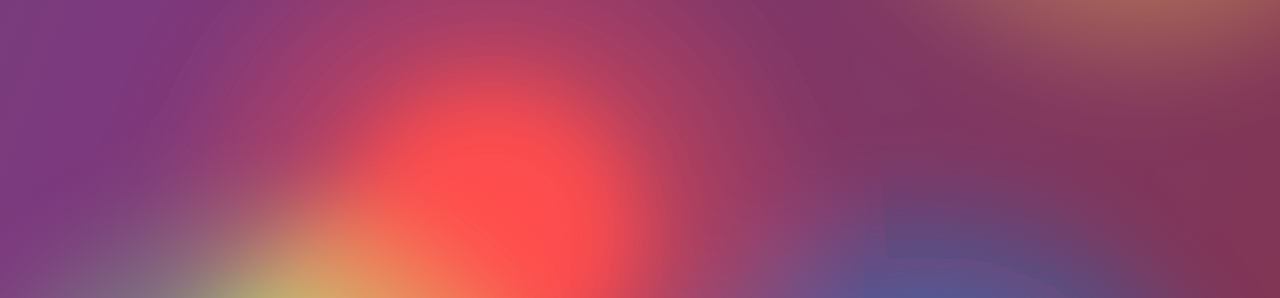
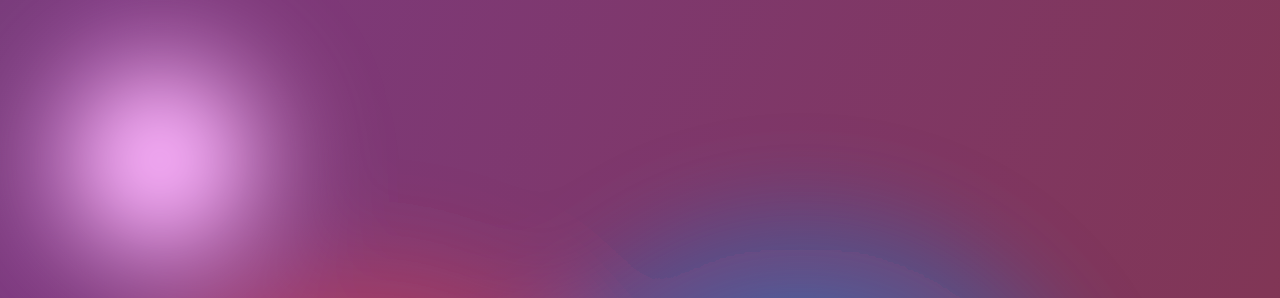
Before and after one commit to ArcZed/interactive_radio, a website built with webpack: page src/index.html in a window 1280 px wide. Shown: the top 298 px of the page. Built offline with nearby package versions, Linux system fonts and the light colour scheme.

Commit message:
finish gradient intro

```diff
--- a/src/css/intro.css
+++ b/src/css/intro.css
@@ -22,8 +22,8 @@
 .blobContainer {
     filter: url(#goo) blur(40px);
     position: absolute;
-    top: -40%;
-    left: 20%;
+    width: 100vw;
+    height: 100vh
 }
 
 dialog {
@@ -43,6 +43,7 @@ dialog {
     z-index: 5;
     border-radius: 50%;
     background: radial-gradient(circle at center, rgba(var(--Pblue), 0.8) 0, rgba(var(--Pblue), 0) 90%) no-repeat;
+    mix-blend-mode: hard-light;
 
     top: calc(0% - var(--circle-size) / 2 );
     left: calc(50% - var(--circle-size) / 2 - 20vh);
@@ -52,14 +53,14 @@ dialog {
 }
 
 .blob2 {
-    top: 30%;
-    left: 30%;
+
     position: absolute;
     width: 80vh;
     height: 80vh;
     z-index: 5;
     border-radius: 50%;
     background: radial-gradient(circle at center, rgba(var(--Pred), 0.8) 0, rgba(var(--Pred), 0) 80%) no-repeat;
+    mix-blend-mode: hard-light;
 
     top: calc(40% - var(--circle-size) / 2);
     left: calc(50% - var(--circle-size) / 2 + 80vh);
@@ -69,8 +70,7 @@ dialog {
 }
 
 .blob3 {
-    top: 0%;
-    left: 10%;
+
     position: absolute;
     width: 80vh;
     height: 80vh;
@@ -88,20 +88,31 @@ dialog {
 }
 
 .blob4 {
-    top: 30%;
-    left: 30%;
     position: absolute;
     width: 80vh;
     height: 80vh;
     z-index: 5;
     border-radius: 50%;
     background: radial-gradient(circle at center, rgba(var(--Pyellow), 0.8) 0, rgba(var(--Pyellow), 0) 80%) no-repeat;
+    mix-blend-mode: hard-light;
 
-    top: calc(50% - var(--circle-size) / 2);
+    top: calc(80% - var(--circle-size) / 2 + 80vh);
     left: calc(80% - var(--circle-size) / 2 + 80vh);
 
     transform-origin: calc(50% - 400px);
     animation: moveCircle 20s ease infinite reverse;
+}
+
+.blob5 {
+    position: absolute;
+    width: 40vh;
+    height: 40vh;
+    z-index: 5;
+    border-radius: 50%;
+    background: radial-gradient(circle at center, rgba(var(--Pthing), 0.8) 0, rgba(var(--Pthing), 0) 80%) no-repeat;
+    mix-blend-mode: hard-light;
+
+    transition: all 0.1s ease;
 }
 
 @keyframes moveCircle {
--- a/src/js/introPage.js
+++ b/src/js/introPage.js
@@ -25,6 +25,7 @@ export const createPage = () => {
     const blob2 = document.createElement("div");
     const blob3 = document.createElement("div");
     const blob4 = document.createElement("div");
+    const blob5 = document.createElement("div");
     const blobContainer = document.createElement("div");
 
     introPage.appendChild(blobContainer);
@@ -33,15 +34,32 @@ export const createPage = () => {
     blobContainer.appendChild(blob3);
     blobContainer.appendChild(blob4);
 
+    blobContainer.appendChild(blob5);
+
+
     blobContainer.className = "blobContainer";
     blob1.className = "blob1";
     blob2.className = "blob2";
     blob3.className = "blob3";
     blob4.className = "blob4";
+    blob5.className = "blob5";
 
     container.style.opacity = `${0}%`
 
-    console.log(container)
+    console.log(container);
+
+    let blobRadius = parseInt(blob5.offsetWidth);
+
+    console.log(blobRadius);
+
+    introPage.addEventListener("mousemove", (e) => {
+
+        let mouseX = e.clientX
+        let mouseY = e.clientY
+
+        blob5.style.transform = `translate(${mouseX}px, ${mouseY}px) translate(-50%,-50%)`
+
+    })
 
     introPage.addEventListener("click", () => {
         introPage.classList.add("fadeOut");
```
Also changed, not shown: dist/index.html, dist/main.js.
